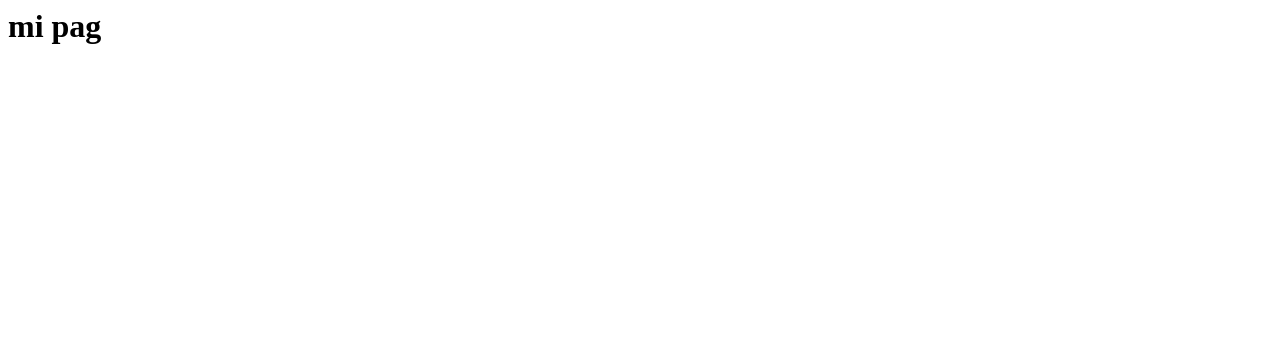
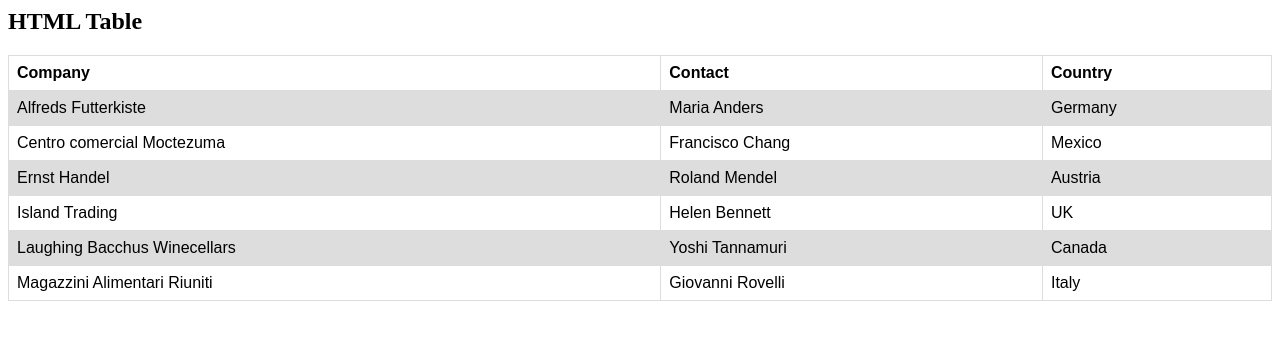
Before and after one commit to fr4yz27/cl11_ps6_2026_1, a plain HTML site: page index.html in a window 1280 px wide. Drawn offline with Linux system fonts and the light colour scheme.

Commit message:
si habia una base

```diff
--- a/index.html
+++ b/index.html
@@ -1,8 +1,64 @@
 <html>
-    <head>
+<head>
+<style>
+table {
+  font-family: arial, sans-serif;
+  border-collapse: collapse;
+  width: 100%;
+}
 
-    </head>
-    <body>
-        <h1>mi pag</h1>
-    </body>
+td, th {
+  border: 1px solid #dddddd;
+  text-align: left;
+  padding: 8px;
+}
+
+tr:nth-child(even) {
+  background-color: #dddddd;
+}
+</style>
+</head>
+<body>
+
+<h2>HTML Table</h2>
+
+<table>
+  <tr>
+    <th>Company</th>
+    <th>Contact</th>
+    <th>Country</th>
+  </tr>
+  <tr>
+    <td>Alfreds Futterkiste</td>
+    <td>Maria Anders</td>
+    <td>Germany</td>
+  </tr>
+  <tr>
+    <td>Centro comercial Moctezuma</td>
+    <td>Francisco Chang</td>
+    <td>Mexico</td>
+  </tr>
+  <tr>
+    <td>Ernst Handel</td>
+    <td>Roland Mendel</td>
+    <td>Austria</td>
+  </tr>
+  <tr>
+    <td>Island Trading</td>
+    <td>Helen Bennett</td>
+    <td>UK</td>
+  </tr>
+  <tr>
+    <td>Laughing Bacchus Winecellars</td>
+    <td>Yoshi Tannamuri</td>
+    <td>Canada</td>
+  </tr>
+  <tr>
+    <td>Magazzini Alimentari Riuniti</td>
+    <td>Giovanni Rovelli</td>
+    <td>Italy</td>
+  </tr>
+</table>
+
+</body>
 </html>
```
Also changed, not shown: base.html (added).
